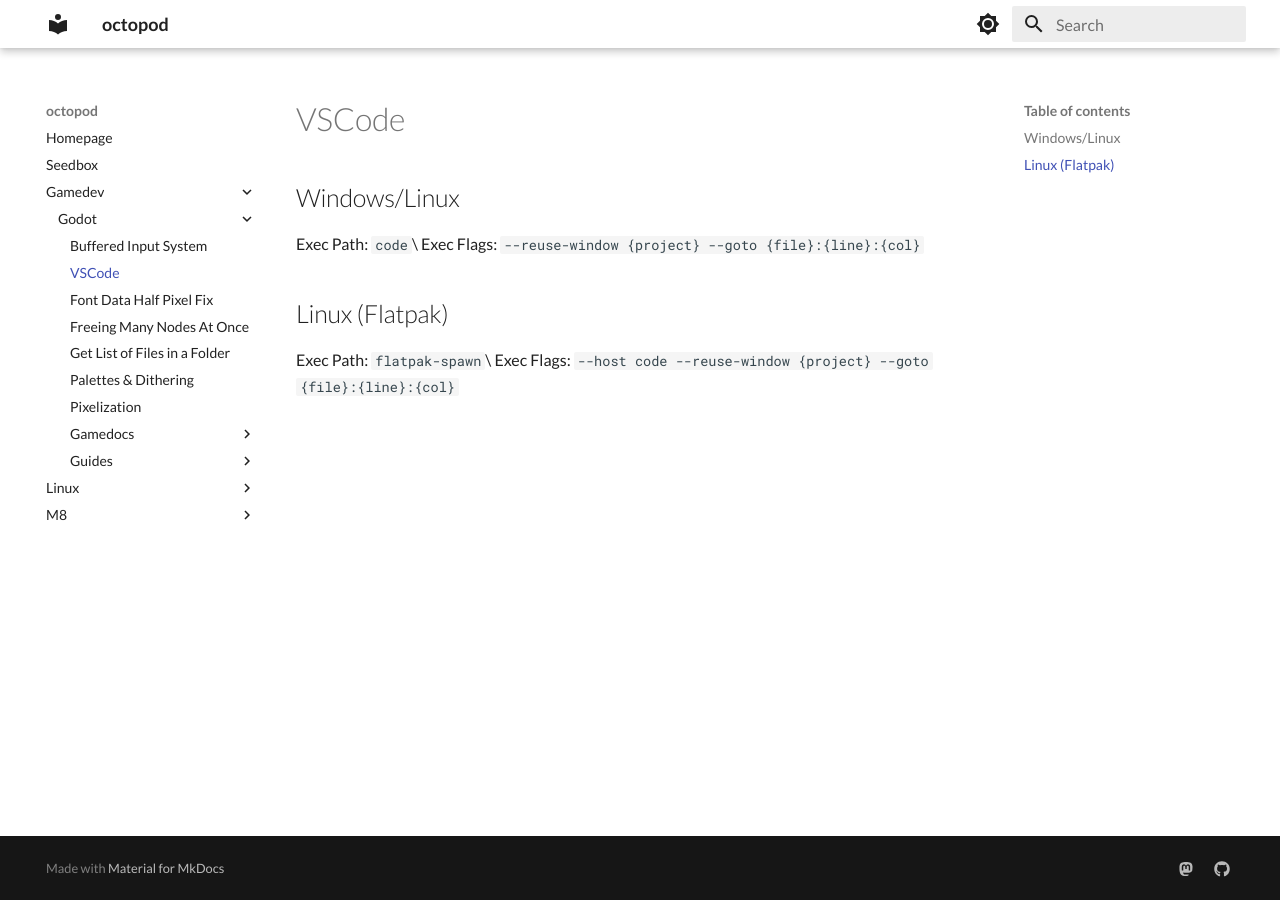
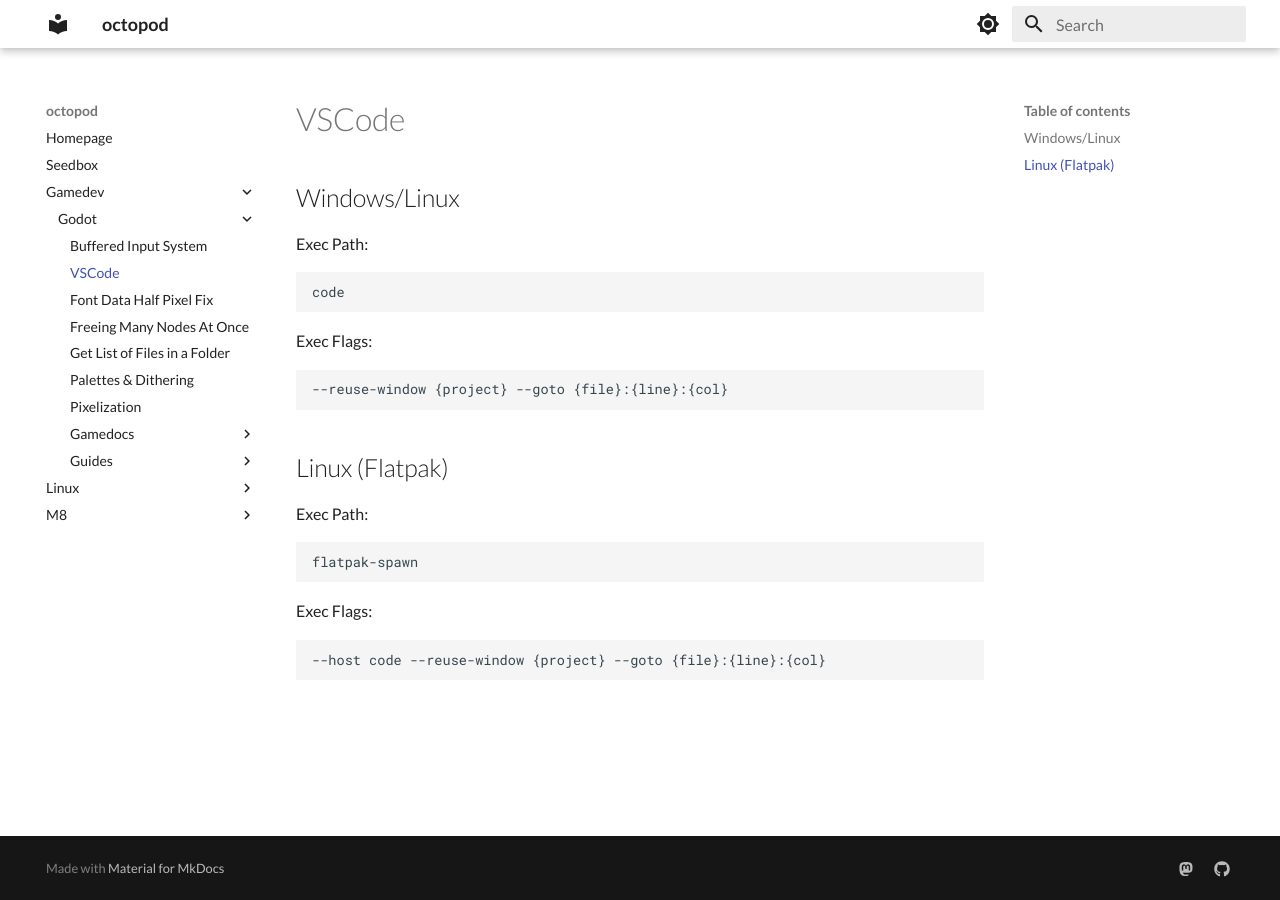
Before and after one commit to bakana808/mkdocs, an MkDocs documentation site: the page built from docs/gamedev/godot/External Editors.md, in a window 1280 px wide. Built offline with MkDocs 1.6.1 and Material for MkDocs 9.7.7, drawn with Linux system fonts in a browser that asks for light colours.

Commit message:
vault backup: 2024-12-29 10:14:56

````diff
--- a/docs/gamedev/godot/External Editors.md
+++ b/docs/gamedev/godot/External Editors.md
@@ -2,10 +2,22 @@
 
 ## Windows/Linux
 
-Exec Path: `code`\
-Exec Flags: `--reuse-window {project} --goto {file}:{line}:{col}`
+Exec Path:
+```
+code
+```
+Exec Flags:
+```
+--reuse-window {project} --goto {file}:{line}:{col}
+```
 
 ## Linux (Flatpak)
 
-Exec Path: `flatpak-spawn`\
-Exec Flags: `--host code --reuse-window {project} --goto {file}:{line}:{col}`
+Exec Path:
+```
+flatpak-spawn
+```
+Exec Flags:
+```
+--host code --reuse-window {project} --goto {file}:{line}:{col}
+```
````
